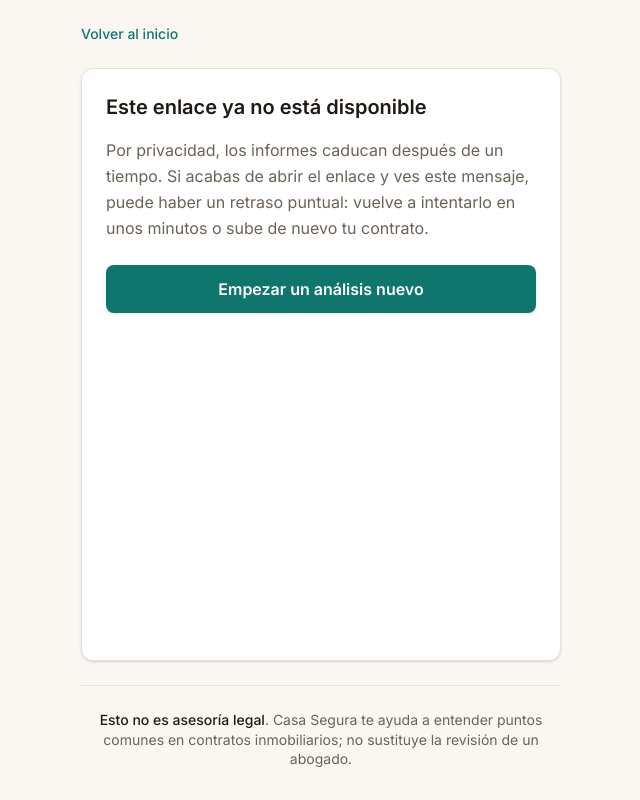
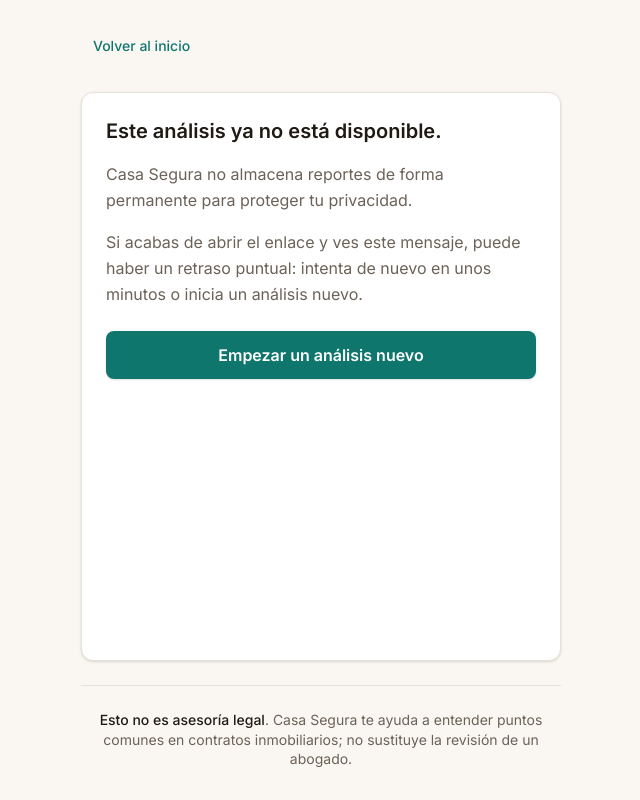
Before and after one commit to Casa-Segura/casa-segura, a Next.js app in the folder frontend/: page /enlace-expirado in a window 1280 px wide. Shown: the whole page, without its empty margins (319-959 px from the left). Built offline with nearby package versions, Linux system fonts and the light colour scheme.

Commit message:
feat(frontend): align expired link UX with PRD US-05 (CS-295)
Centralize retention copy under src/legal/expired-link-copy.ts with Vitest
coverage, add metadata noindex, and document 404/410→/enlace-expirado mapping
for the public report route.

Co-authored-by: Cursor <cursoragent@cursor.com>

```diff
--- a/frontend/src/app/enlace-expirado/page.tsx
+++ b/frontend/src/app/enlace-expirado/page.tsx
@@ -1,24 +1,36 @@
+import type { Metadata } from "next";
 import Link from "next/link";
 import { DisclaimerFooter } from "@/components/disclaimer-footer";
+import { EXPIRED_ANALYSIS_PRIVACY_LINE, EXPIRED_ANALYSIS_UNAVAILABLE } from "@/legal/expired-link-copy";
 
-/** Minimal expired-link surface (CS-294 handoff); full CS-295 copy/telemetry may extend this route. */
+/** PRD_GENERAL US-05 — expired delivery link UX (CS-295). No third-party telemetry on this route. */
+
+export const metadata: Metadata = {
+  title: "Enlace no disponible · Casa Segura",
+  robots: { index: false, follow: false },
+};
+
 export default function EnlaceExpiradoPage() {
   return (
     <div className="flex min-h-dvh flex-col bg-bg px-4 py-6 sm:px-6">
       <div className="mx-auto flex w-full max-w-[480px] flex-1 flex-col gap-6">
         <Link
           href="/"
-          className="text-sm font-medium text-accent underline-offset-4 hover:underline focus-visible:outline focus-visible:outline-2 focus-visible:outline-offset-2 focus-visible:outline-accent"
+          className="inline-flex max-w-fit min-h-[44px] items-center justify-center rounded-[var(--radius-input)] px-3 py-2 text-sm font-medium text-accent underline-offset-4 hover:underline focus-visible:outline focus-visible:outline-2 focus-visible:outline-offset-2 focus-visible:outline-accent"
         >
           Volver al inicio
         </Link>
-        <main className="flex flex-1 flex-col gap-4 rounded-[var(--radius-card)] border border-border bg-surface p-6 shadow-sm">
-          <h1 className="text-xl font-semibold text-text-primary">
-            Este enlace ya no está disponible
-          </h1>
-          <p className="text-base leading-relaxed text-text-secondary">
-            Por privacidad, los informes caducan después de un tiempo. Si acabas de abrir el enlace y ves
-            este mensaje, puede haber un retraso puntual: vuelve a intentarlo en unos minutos o sube de nuevo tu contrato.
+        <main
+          id="main-content"
+          className="flex min-w-0 flex-1 flex-col gap-4 rounded-[var(--radius-card)] border border-border bg-surface p-6 shadow-sm"
+        >
+          <h1 className="break-words text-xl font-semibold text-text-primary">{EXPIRED_ANALYSIS_UNAVAILABLE}</h1>
+          <p className="break-words text-base leading-relaxed text-text-secondary">
+            {EXPIRED_ANALYSIS_PRIVACY_LINE}
+          </p>
+          <p className="break-words text-base leading-relaxed text-text-secondary">
+            Si acabas de abrir el enlace y ves este mensaje, puede haber un retraso puntual: intenta de nuevo en unos minutos o
+            inicia un análisis nuevo.
           </p>
           <Link
             href="/subir"
--- /dev/null
+++ b/frontend/src/legal/expired-link-copy.ts
@@ -0,0 +1,8 @@
+/**
+ * PRD_GENERAL US-05 — exact retention messaging after link expiration (CS-295).
+ */
+export const EXPIRED_ANALYSIS_UNAVAILABLE =
+  "Este análisis ya no está disponible." as const;
+
+export const EXPIRED_ANALYSIS_PRIVACY_LINE =
+  "Casa Segura no almacena reportes de forma permanente para proteger tu privacidad." as const;
```
Also changed, not shown: frontend/src/app/r/[publicShortId]/page.tsx (+10 -1 lines), 1 other file (tests, documents, lock files or other folders).
